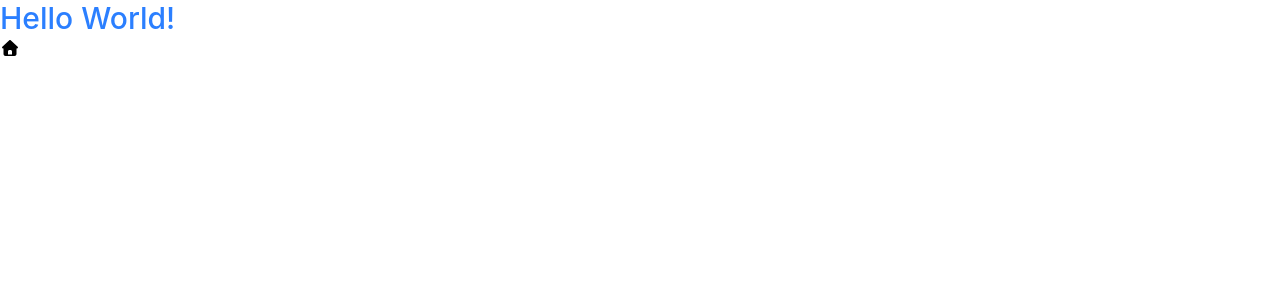
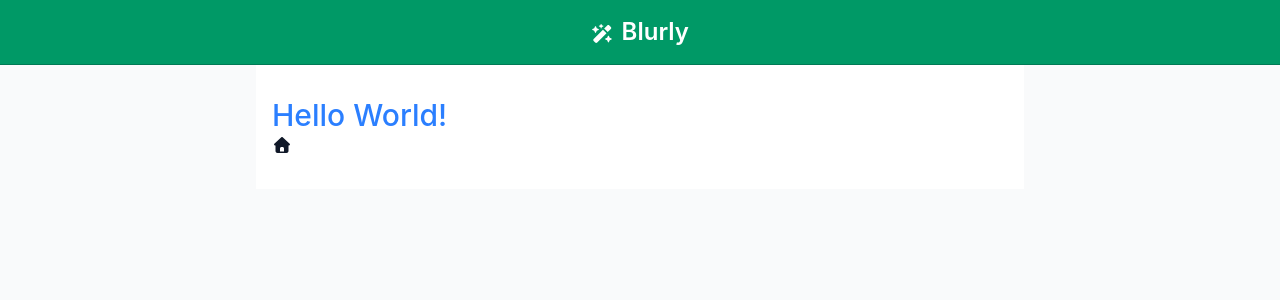
Before and after one commit to esmee-dev/blurly, a Nuxt app: page / in a window 1280 px wide. Shown: the top 300 px of the page. Built offline with nearby package versions, Linux system fonts and the light colour scheme.

Commit message:
Added a default layout with a sticker header

```diff
--- /dev/null
+++ b/app/layouts/default.vue
@@ -0,0 +1,24 @@
+<script setup lang="ts"></script>
+
+<template>
+  <div class="min-h-screen bg-gray-50 text-gray-900">
+    <header
+      class="sticky top-0 z-50 border-b border-emerald-700 bg-emerald-600 text-white"
+    >
+      <div
+        class="mx-auto flex h-16 max-w-xl items-center justify-center gap-2 px-4 sm:px-6 lg:px-8"
+      >
+        <font-awesome-icon
+          :icon="['fas', 'wand-magic-sparkles']"
+          class="mt-1 text-lg"
+        />
+
+        <h1 class="text-2xl font-semibold">Blurly</h1>
+      </div>
+    </header>
+
+    <main class="mx-auto max-w-3xl bg-white px-4 py-8">
+      <slot />
+    </main>
+  </div>
+</template>
```
